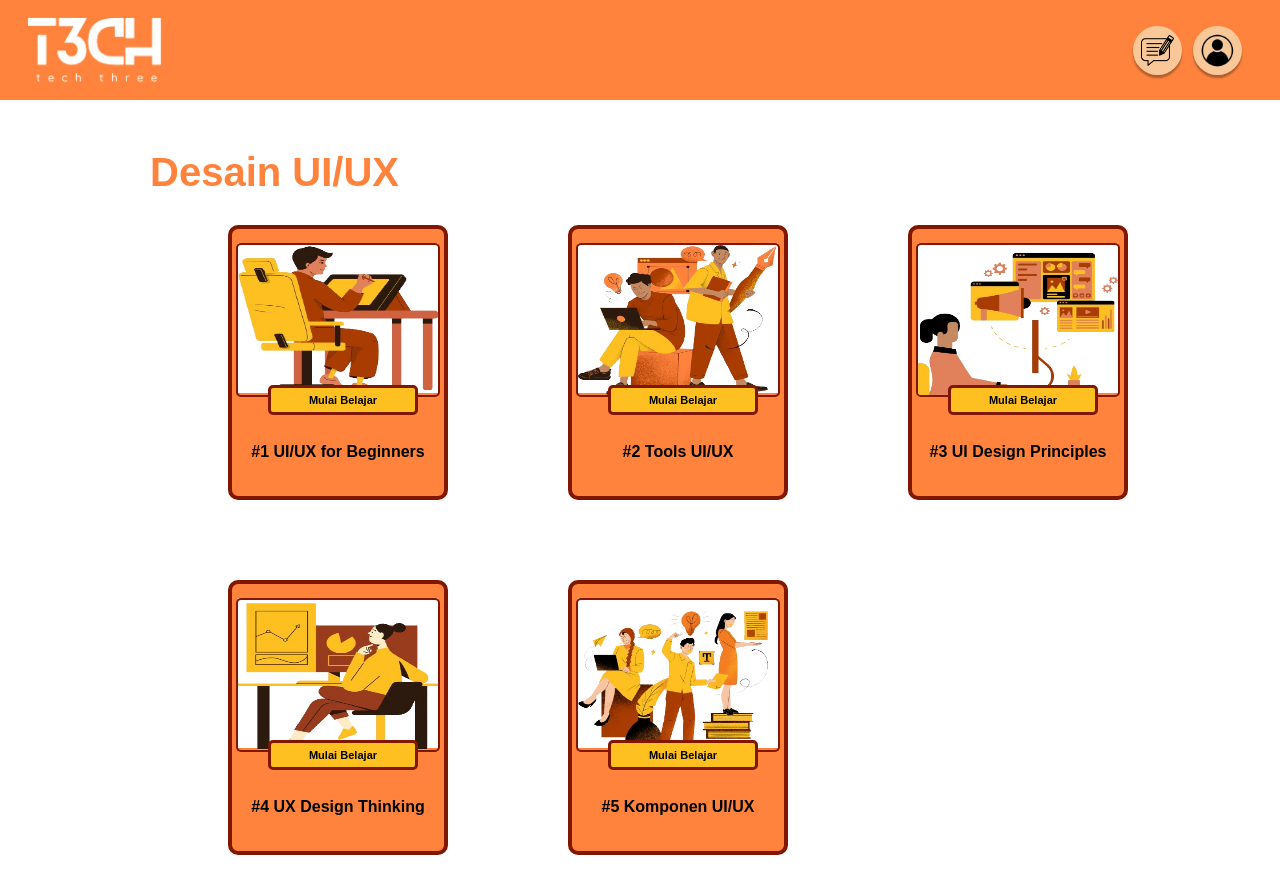
After one commit to choiZalfaa98/bootcamp_tech-three, a PHP site: page /detailKelas.html in a window 1280 px wide. The commit adds this page. Run offline with PHP 8.4, Linux system fonts and the light colour scheme; grey boxes are pictures that could not be loaded.

Commit message:
Add files via upload

```diff
--- a/dashboard.css
+++ b/dashboard.css
@@ -425,3 +425,91 @@ hr {
   transform: translate(67vw, 6vh);
   position: absolute;
 }
+
+#titleUIUX {
+  margin-top: 6%;
+  font-size: 5vh;
+  color: #FF833D;
+}
+
+.kotakKelas {
+  width:30%;
+  display:inline-block;
+  background-color: white;
+  border-radius: 5%;
+  border-color: #811700;
+}
+
+.containerKelas {
+  display: flex;
+  flex-wrap: wrap;
+  width: 80%;
+  gap: 20px;
+  margin: 0 auto;
+  box-sizing: border-box;
+}
+
+.containerKelas h4 {
+  text-align: center;
+  display: flex;
+  flex-wrap: wrap;
+  padding-top: 15px;
+}
+
+.detailKelas {
+  background-color: #FF833D;
+  border: 4px solid #811700;
+  border-radius: 10px;
+  width: 220px;
+  height: 275px;
+  display: flex;
+  box-sizing: border-box;
+  margin:30px 0;
+  padding: 10px 10px;
+  margin-left: 100px;
+  justify-content: space-around;
+  align-items: center;
+  gap: 5px;
+  flex-direction: column;
+}
+
+.image-container {
+  display: flex;
+  position: relative;
+  width: 200px;
+  height: 150px;
+  flex-direction: column;
+  background-color: #ffffff;
+  align-items: center;
+  justify-content: space-around;
+}
+
+.image-container img {
+  width: 100%;
+  height: 100%;
+  display: block;
+  border: 2px solid#811700;
+  border-radius: 5px;
+}
+
+.overlay-button {
+  position: absolute;
+  top: 142px;
+  left: 30px;
+  width: 150px;
+  height: 30px;
+  background-color: #FDC020;
+  font-family: sans-serif;
+  color: black;
+  border: solid #811700;
+  border-radius: 5px;
+  cursor: pointer;
+  display: flex;
+  justify-content: center;
+  align-items: center;
+  transition: transform 0.2s ease;
+}
+
+.overlay-button:hover {
+  transform: scale(1.2); /* Efek scaling saat hover */
+}
--- a/dashboard.js
+++ b/dashboard.js
@@ -13,6 +13,20 @@ document.addEventListener("DOMContentLoaded", function() {
     alert("Logging out...");
     // Redirect to landing page
     window.location.href = "index.html";
+  });
+
+  const overlayButton = document.querySelector(".overlay-button");
+
+  overlayButton.addEventListener("mousedown", function() {
+    overlayButton.style.transform = "scale(0.95)"; /* Efek scaling saat ditekan */
+  });
+
+  overlayButton.addEventListener("mouseup", function() {
+    overlayButton.style.transform = "scale(1)"; /* Kembalikan ke ukuran normal */
+  });
+
+  overlayButton.addEventListener("mouseleave", function() {
+    overlayButton.style.transform = "scale(1)"; /* Kembalikan ke ukuran normal jika mouse meninggalkan area tombol */
   });
 });
 
@@ -61,3 +75,8 @@ document.addEventListener("DOMContentLoaded", function() {
       }
   }
 });
+
+function redirectToPage3(targetedPage) {
+  window.location.href = targetedPage;
+  window.scroll(0,0);
+}
--- /dev/null
+++ b/detailKelas.html
@@ -0,0 +1,134 @@
+<!--HALAMAN WEB TECHTREE: DASHBOARD USER (SETELAH LOGIN)-->
+<!DOCTYPE html>
+<html lang="id">
+  <head>
+    <meta charset="UTF-8"> <!--Character encoding-->
+    <!--Responsive design viewport-->
+    <meta name="viewport" content="width=device-width, initial-scale=1.0">
+    <meta name="author" content="Kelompok3_B"> <!-- Author of the webpage -->
+    <link rel="stylesheet" href="dashboard.css">
+    <title>Dashboard</title>
+    <script src="dashboard.js" defer></script>
+  </head>
+
+  <body>
+    <header>
+      <!---->
+      <a id="logo_link" href="dashboard.html">
+          <img src="Logo.png" id="logo">
+      </a>
+      <!--Navigasi halaman lapor keluh kesah dan profile-->
+      <nav id="nav_header">
+        <!--Navigasi Feedback/Lapor-->
+        <a href="feedback.html" class="circle-container">
+          <img class="circle-img" src="feedback.png">
+        </a>
+        <!--Navigasi Halaman Profile-->
+        <p onclick="toggleMenu()" class="circle-container">
+          <img class="circle-img" src="user.png">
+        </p>
+        <!--dropdown menu-->
+        <div id="subMenu" class="subMenu-wrap">
+          <div class="subMenu">
+            <div class="user-info">
+              <img src="user.png">
+              <h2>user0767</h2>
+            </div>
+            <hr>
+              <!--link-->
+              <a href="javascript:void(0);" class="sub-menu-link" onclick="navigateTo('dashboardContent')">
+                <img src="dashboardIcon.png">
+                <p>Dashboard</p>
+              </a>
+              <a href="profile.html" class="sub-menu-link">
+                <img src="profileIcon.png">
+                <p>Profile</p>
+              </a>
+              <a href="javascript:void(0);" class="sub-menu-link" onclick="navigateTo('kelasBootcampContent')">
+                <img src="kelasSayaIcon.png">
+                <p>Kelas Bootcamp</p>
+              </a>
+              <a href="javascript:void(0);" class="sub-menu-link" onclick="navigateTo('proyekAkhirContent')">
+                <img src="projectIcon.png">
+                <p>Proyek Akhir</p>
+              </a>
+              <a href="#" class="sub-menu-link">
+                <img src="certificateIcon.png">
+                <p>Sertifikat</p>
+              </a>
+              <a href="feedback.html" class="sub-menu-link">
+                <img src="feedback.png">
+                <p>Feedback</p>
+              </a>
+              <!--log out-->
+              <a href="#" id="logOut" class="sub-menu-link">
+                <img src="logOut.png">
+                <p>Keluar</p>
+              </a>
+          </div>
+        </div>
+      </nav>
+    </header>
+
+    <!--Bagian utama halaman-->
+    <h1 style="margin: 50px 0 0 150px; font-size: 40px;" class="subTitle-kelas">Desain UI/UX</h1>
+    <!--Materi-->
+    <div class="containerKelas">
+      <div class="detailKelas">
+        <div class="image-container">
+          <img src="1.png" alt="Gambar">
+          <button class="overlay-button">
+            <h5>Mulai Belajar</h5>
+          </button>
+        </div>
+        <div>
+          <h4>#1 UI/UX for Beginners</h4>
+        </div>
+      </div>
+      <div class="detailKelas">
+        <div class="image-container">
+          <img src="2.png" alt="Gambar">
+          <button class="overlay-button">
+            <h5>Mulai Belajar</h5>
+          </button>
+        </div>
+        <div>
+          <h4>#2 Tools UI/UX</h4>
+        </div>
+      </div>
+      <div class="detailKelas">
+        <div class="image-container">
+          <img src="3.png" alt="Gambar">
+          <button class="overlay-button">
+            <h5>Mulai Belajar</h5>
+          </button>
+        </div>
+        <div>
+          <h4>#3 UI Design Principles</h4>
+        </div>
+      </div>
+      <div class="detailKelas">
+        <div class="image-container">
+          <img src="4.png" alt="Gambar">
+          <button class="overlay-button">
+            <h5>Mulai Belajar</h5>
+          </button>
+        </div>
+        <div>
+          <h4>#4 UX Design Thinking</h4>
+        </div>
+      </div>
+      <div class="detailKelas">
+        <div class="image-container">
+          <img src="5.png" alt="Gambar">
+          <button class="overlay-button">
+            <h5>Mulai Belajar</h5>
+          </button>
+        </div>
+        <div>
+          <h4>#5 Komponen UI/UX</h4>
+        </div>
+      </div>
+    </div>
+  </body>
+</html>
```
Also changed, not shown: dashboard.html (+5 -4 lines), detailKelasFotografi.html (added, +134 -0 lines), detailKelasWeb.html (added, +134 -0 lines), 1.png (added), 10.png (added), 11.png (added), 12.png (added), 13.png (added), 14.png (added), 15.png (added), 2.png (added), 3.png (added), 4.png (added), 5.png (added), 2 more files.
